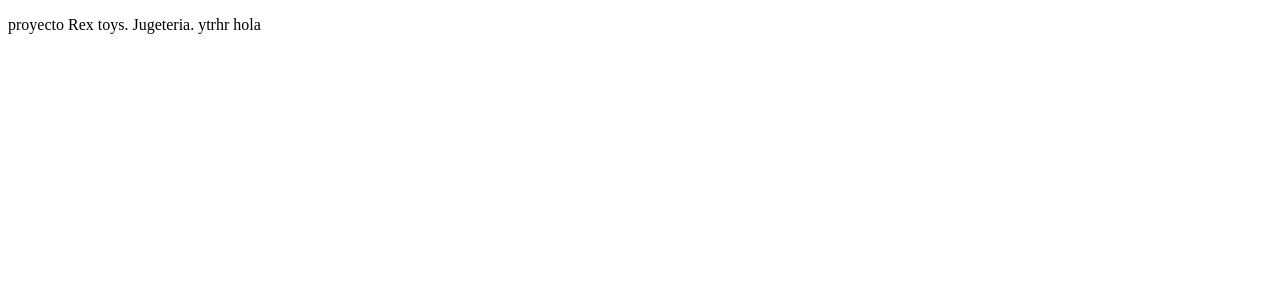
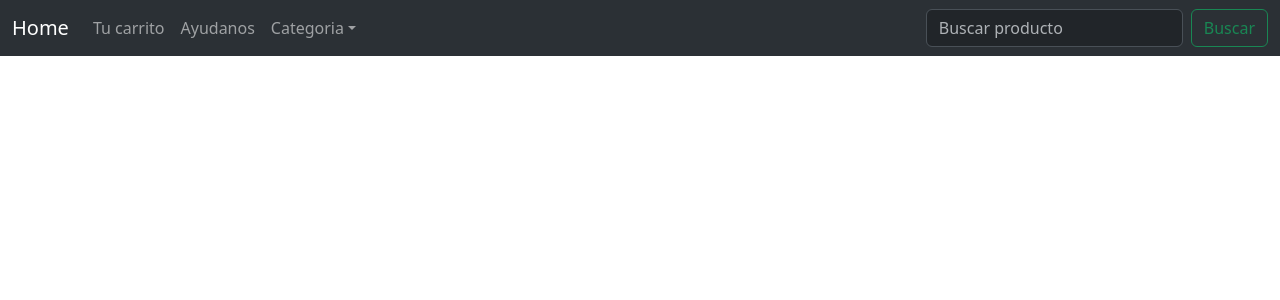
Before and after one commit to andresgutivar/Rex-Toys, a React (Create React App) app: page / in a window 1280 px wide. Shown: the top 300 px of the page. Built offline with nearby package versions, Linux system fonts and the light colour scheme.

Commit message:
creacion de la barra de navegacion

```diff
--- a/package.json
+++ b/package.json
@@ -6,8 +6,11 @@
     "@testing-library/jest-dom": "^5.17.0",
     "@testing-library/react": "^13.4.0",
     "@testing-library/user-event": "^13.5.0",
+    "bootstrap": "^5.3.3",
     "react": "^18.2.0",
+    "react-bootstrap": "^2.10.2",
     "react-dom": "^18.2.0",
+    "react-router-dom": "^6.22.3",
     "react-scripts": "5.0.1",
     "web-vitals": "^2.1.4"
   },
--- a/src/App.js
+++ b/src/App.js
@@ -1,12 +1,49 @@
-
+import { Button } from 'react-bootstrap';
+import Container from 'react-bootstrap/Container';
+import Form from 'react-bootstrap/Form';
+import Nav from 'react-bootstrap/Nav';
+import NavDropdown from 'react-bootstrap/NavDropdown';
+import Navbar from 'react-bootstrap/Navbar';
 
 function App() {
   return (
-    <div>
-        <p>
-          proyecto Rex toys. Jugeteria. ytrhr hola
-        </p>
-    </div>
+    <Navbar expand="lg" className="bg-body-tertiary" fixed="top" bg="primary" data-bs-theme="dark">
+      <Container fluid>
+        <Navbar.Brand>Home</Navbar.Brand>
+        <Navbar.Toggle aria-controls="navbarScroll" />
+        <Navbar.Collapse id="navbarScroll">
+          <Nav
+            className="me-auto my-2 my-lg-0"
+            style={{ maxHeight: '100px' }}
+            navbarScroll
+          >
+            <Nav.Link href="#action1">Tu carrito</Nav.Link>
+            <Nav.Link href="#action2">Ayudanos</Nav.Link>
+            <NavDropdown title="Categoria" id="navbarScrollingDropdown">
+              <NavDropdown.Item href="#action3">Action</NavDropdown.Item>
+              <NavDropdown.Item href="#action4">
+                Another action
+              </NavDropdown.Item>
+              <NavDropdown.Divider />
+              <NavDropdown.Item href="#action5">
+                Something else here
+              </NavDropdown.Item>
+            </NavDropdown>
+
+          </Nav>
+          <Form className="d-flex">
+            <Form.Control
+              type="search"
+              placeholder="Buscar producto"
+              className="me-2"
+              aria-label="Search"
+            />
+            <Button variant="outline-success">Buscar</Button>
+          </Form>
+        </Navbar.Collapse>
+      </Container>
+    </Navbar>
+
   );
 }
 
--- /dev/null
+++ b/src/components/containerComponent.js
@@ -0,0 +1,37 @@
+import React from 'react';
+
+const MyComponent = ({ children }) => {
+  return (
+    <div style={styles.safeArea}>
+      <div style={styles.scroll}>
+        <div style={{ height: 20 }}></div>
+        <div style={styles.view}>{children}</div>
+        <div style={{ height: 20 }}></div>
+      </div>
+    </div>
+  );
+};
+
+const styles = {
+  safeArea: {
+    display: 'flex',
+    flexDirection: 'column',
+    flex: 1,
+    backgroundColor: '#ffffff', // Color de fondo deseado
+  },
+  scroll: {
+    display: 'flex',
+    flexDirection: 'column',
+    flex: 1,
+    padding: '15px',
+    backgroundColor: '#ffffff', // Color de fondo deseado
+  },
+  view: {
+    display: 'flex',
+    flexDirection: 'column',
+    flex: 1,
+    gap: '10px',
+  },
+};
+
+export default MyComponent;
--- a/src/index.js
+++ b/src/index.js
@@ -1,12 +1,19 @@
+import 'bootstrap/dist/css/bootstrap.min.css';
+
 import App from './App';
-//import { BrowserRouter } from "react-router-dom";
+import { BrowserRouter } from "react-router-dom";
+import ContainerComponent from "../src/components/containerComponent"
 import React from 'react';
 import ReactDOM from 'react-dom/client';
+
 const root = ReactDOM.createRoot(document.getElementById('root'));
 root.render(
   <React.StrictMode>
-
+    <BrowserRouter>
+    <ContainerComponent>
     <App></App>
+    </ContainerComponent>
+    </BrowserRouter>
 
 
   </React.StrictMode>
```
Also changed, not shown: 1 other file (tests, documents, lock files or other folders).
